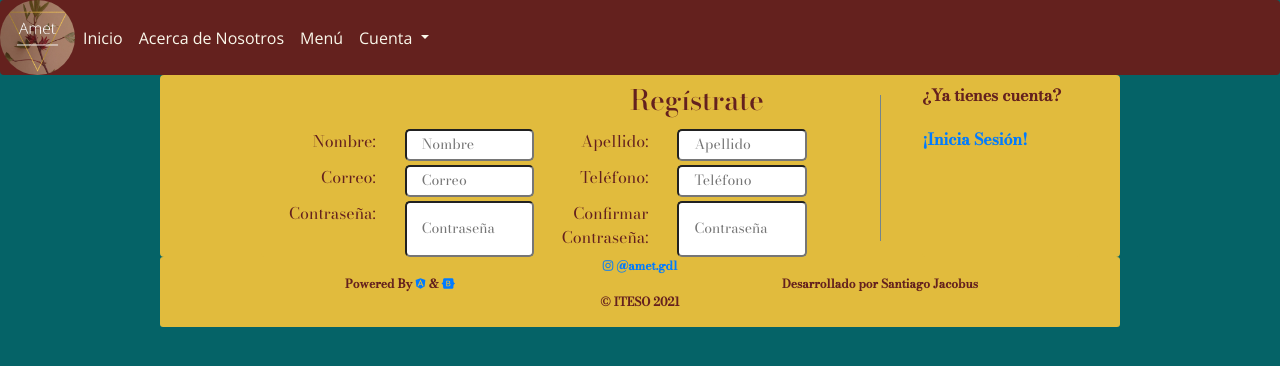
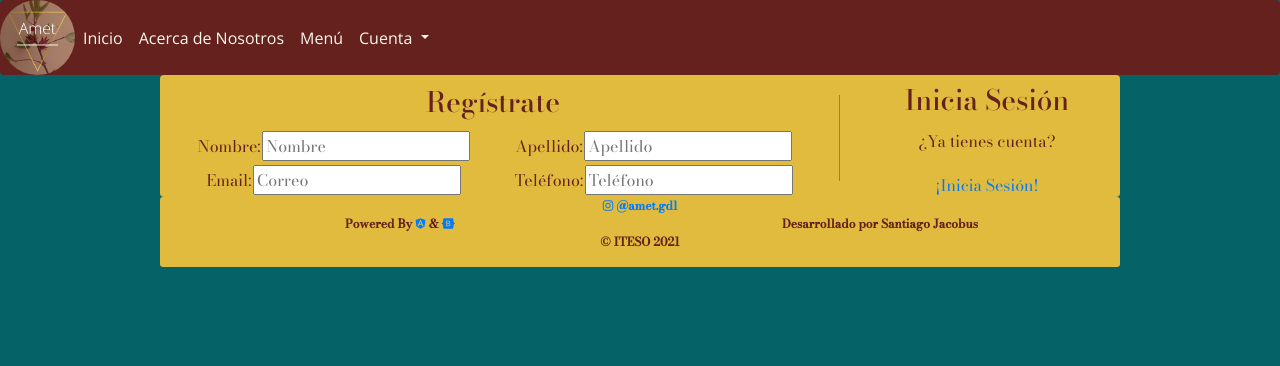
Before and after one commit to sjacobust/ProyectoPAE2021, an Angular app in the folder frontend/: page /register in a window 1280 px wide. Shown: the top 366 px of the page. Built offline with nearby package versions, Linux system fonts and the light colour scheme.

Commit message:
Redesigning Register Page

```diff
--- a/frontend/src/app/components/register/register.component.html
+++ b/frontend/src/app/components/register/register.component.html
@@ -1,37 +1,47 @@
 <div class="grid">
   <div class="grid-row">
-    <div class="col-9 col-t-12 col-m-12">
-      <div class="grid">
-        <div class="grid-row">
-          <h3 class="col-12">Regístrate</h3>
-        </div>
-        <div class="grid-row">
-          <label for="name" class="col-3 col-m-12">Nombre:</label>
-          <input type="text" name="name" id="name" placeholder="Nombre" class="col-3 col-m-12" required>
-          <label for="lastname" class="col-3 col-m-12">Apellido:</label>
-          <input type="text" name="lastname" id="lastname" placeholder="Apellido" class="col-3 col-m-12" required>
-        </div>
-        <div class="grid-row">
-          <label for="correo" class="col-3 col-m-12">Correo:</label>
-          <input type="text" name="correo" id="correo" placeholder="Correo" class="col-3 col-m-12" required>
-          <label for="phone" class="col-3 col-m-12">Teléfono:</label>
-          <input type="tel" name="phone" id="phone" placeholder="Teléfono" class="col-3 col-m-12" required>
-        </div>
-        <div class="grid-row">
-          <label for="password" class="col-3 col-m-12">Contraseña:</label>
-          <input type="password" name="password" id="password" placeholder="Contraseña" class="col-3 col-m-12" required>
-          <label for="confirmation" class="col-3 col-m-12">Confirmar Contraseña:</label>
-          <input type="password" name="confirmation" id="confirmation" placeholder="Contraseña" class="col-3 col-m-12" required>
+    <div class="grid col-8">
+      <div class="grid-row">
+        <div class="col-12">
+          <h3>Regístrate</h3>
         </div>
       </div>
+      <div class="grid-row">
+        <div class="col-6">
+          <label for="name">Nombre:</label>
+          <input type="text" name="name" id="inputName" placeholder="Nombre">
+        </div>
+        <div class="col-6">
+          <label for="name">Apellido:</label>
+          <input type="text" name="lastname" id="inputLastname" placeholder="Apellido">
+        </div>
+      </div>
+      <div class="grid-row">
+        <div class="col-6">
+          <label for="name">Email:</label>
+          <input type="email" name="email" id="inputEmail" placeholder="Correo">
+        </div>
+        <div class="col-6">
+          <label for="telephone">Teléfono:</label>
+          <input type="number" name="telephone" id="inputTel" placeholder="Teléfono">
+        </div>
+      </div>
+
     </div>
     <hr class="verticalHr">
-    <div class="col-3 col-t-12 col-m-12">
-      <div class="grid loginGrid">
-        <div class="grid-row">
+    <div class="grid col-3">
+      <div class="grid-row">
+        <div class="col-12">
+          <h3>Inicia Sesión</h3>
+        </div>
+      </div>
+      <div class="grid-row">
+        <div class="col-12">
           <p>¿Ya tienes cuenta?</p>
         </div>
-        <div class="grid-row">
+      </div>
+      <div class="grid-row">
+        <div class="col-12">
           <a href="/login">¡Inicia Sesión!</a>
         </div>
       </div>
--- a/frontend/src/app/components/register/register.component.scss
+++ b/frontend/src/app/components/register/register.component.scss
@@ -1,42 +1,7 @@
-@import './../../../styles/sass/variables';
-
-
-[class*='col-'] {
-    border-radius: 5px;
-    text-align: right;
+label {
+    margin: .1em;
 }
 
-.grid .grid-row{
+.grid-row {
     padding-top: .25em;
 }
-
-[class*='col-'] input {
-    text-align: left;
-    font-size: 14px;
-    margin-left: 1em;
-}
-
-.loginGrid {
-    margin: auto;
-    padding: auto;
-    text-align: left;
-    font-weight: bold;
-}
-
-input {
-    height: auto;
-}
-
-@each $device, $pixels in $devices {
-    @media (max-width: $pixels) {
-        @if $pixels <= 768px {
-            label, hr {
-                visibility: hidden;
-            }
-        } @else {
-            label, hr {
-                visibility: visible;
-            }
-        }
-    }
-}
```
